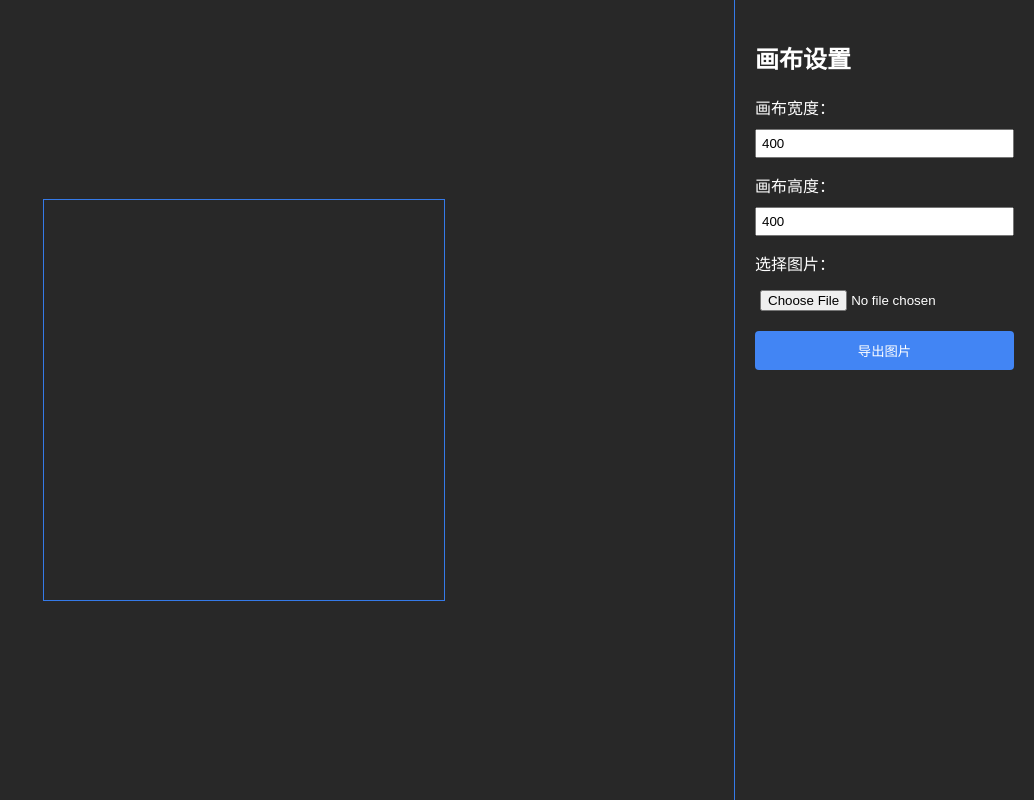
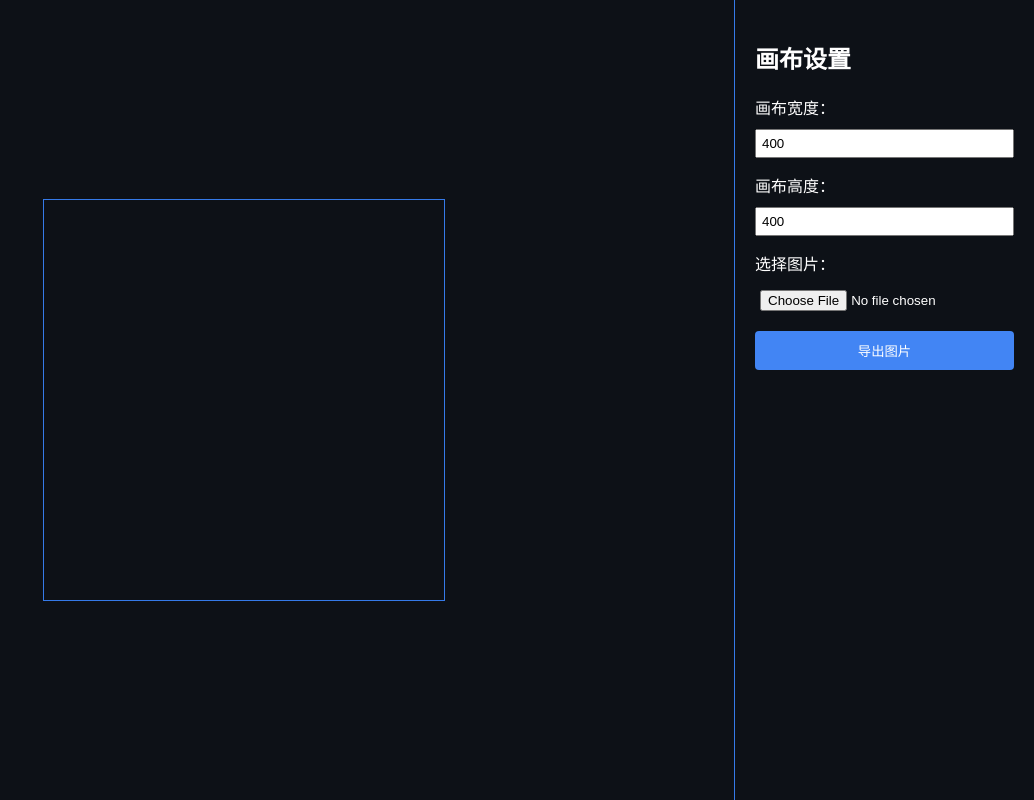
Before and after one commit to TomKongHaoWei/Canvas-Image-Editor, a plain HTML site: page index.html in a window 1280 px wide. Shown: the whole page, without its empty margins (246-1280 px from the left). Drawn offline with Linux system fonts and the light colour scheme.

Commit message:
背景色

```diff
--- a/style.css
+++ b/style.css
@@ -6,7 +6,7 @@ html, body {
       display: flex;
       font-family: Arial, sans-serif;
       color: white;
-      background-color: #282828;
+      background-color: #0D1117;
     }
 
     .flex {
```
